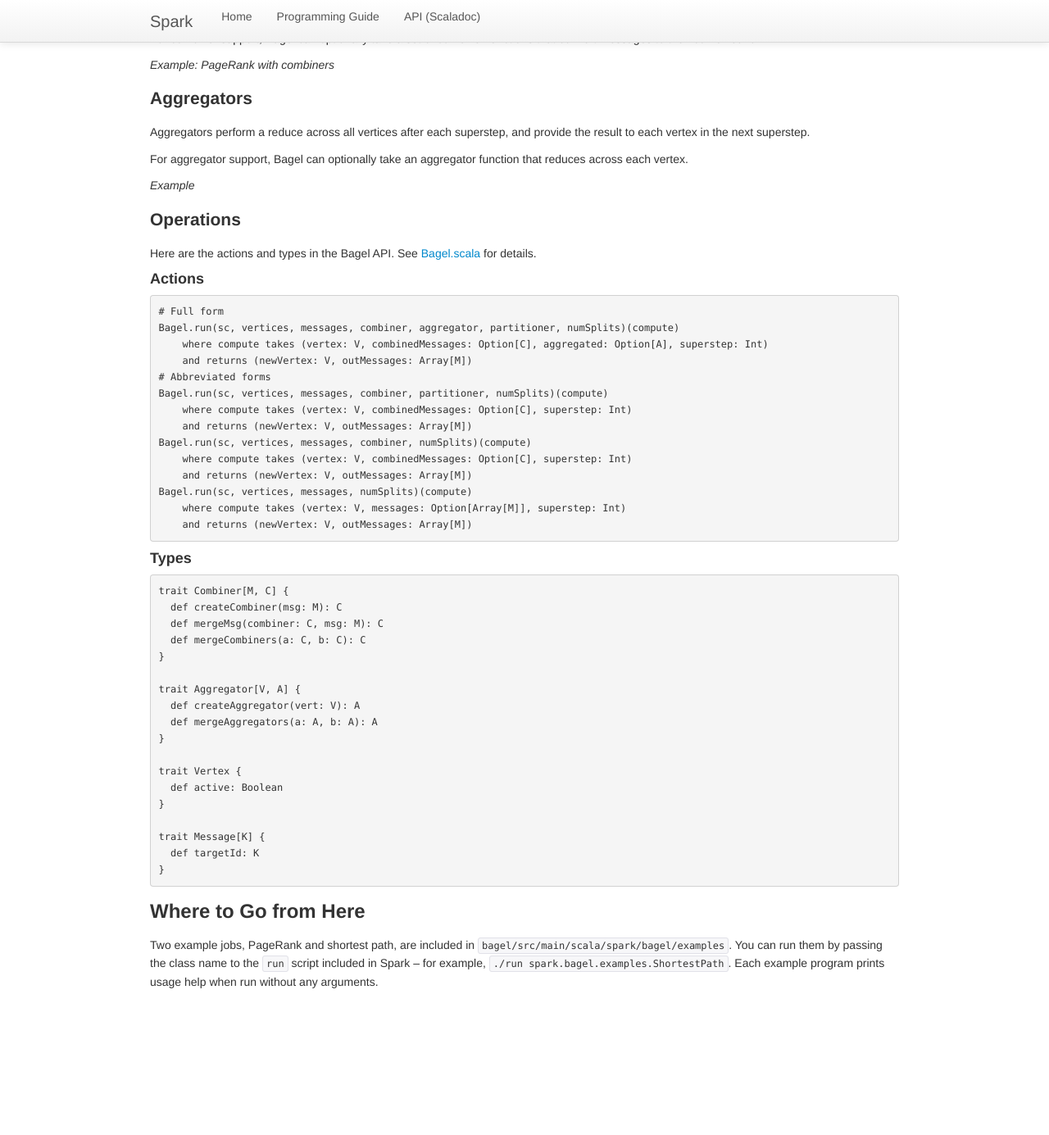
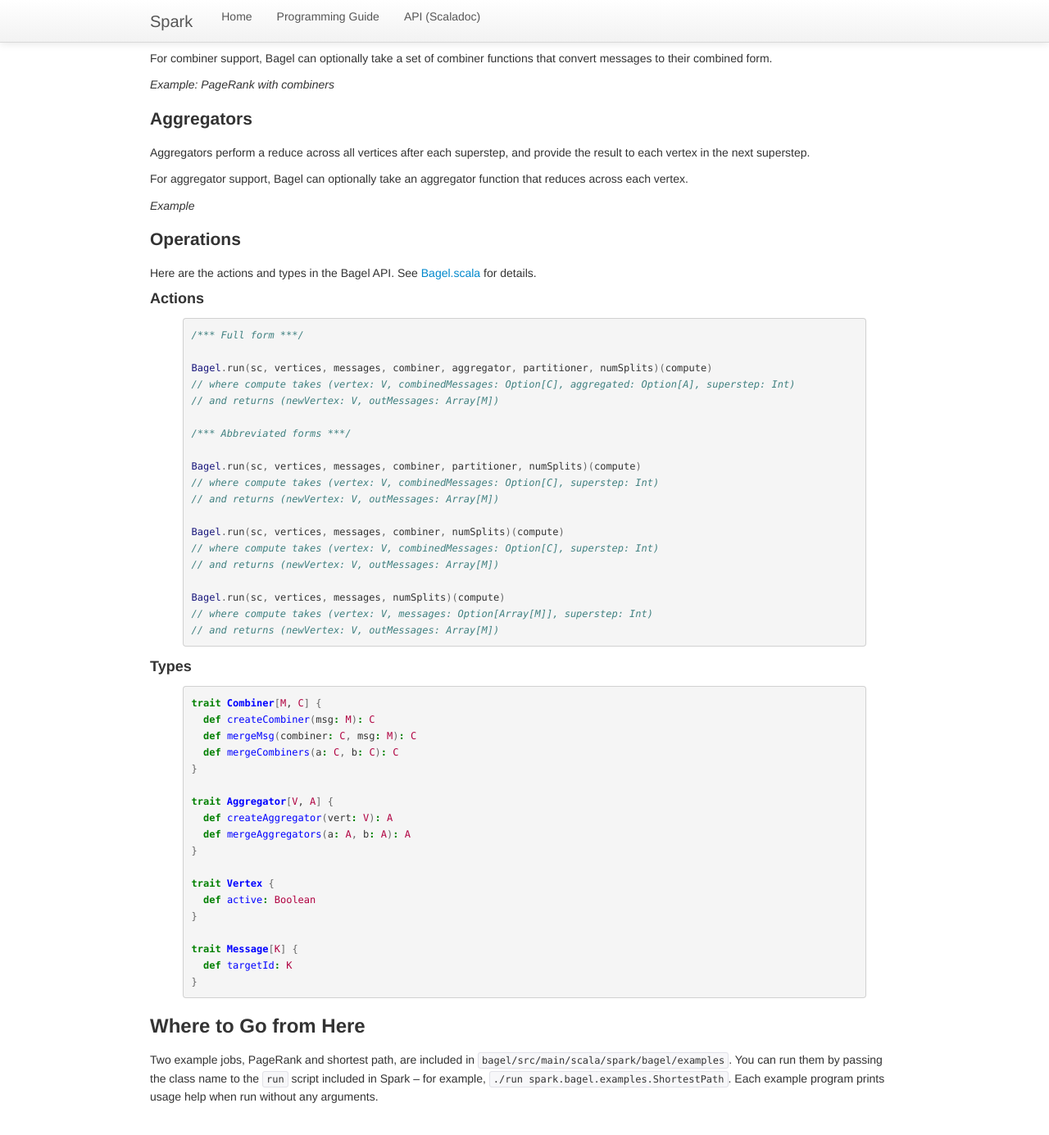
Before and after one commit to jaricftw/spark, a Jekyll site: the page built from docs/bagel-programming-guide.md, in a window 1280 px wide and 1400 px high, scrolled down 1914 px. Shown: the top 1385 px of the window at 82% size. Built offline with Jekyll 4.4.1, drawn with Linux system fonts in a browser that asks for light colours; nearby versions of some CDN libraries; before the commit the page ends 3173 px from its top, so only the background shows below that; some of the changed text lies outside the part shown.

Commit message:
Making the link to api scaladocs work and migrating other code snippets to use pygments syntax highlighting.

```diff
--- a/docs/_layouts/global.html
+++ b/docs/_layouts/global.html
@@ -44,7 +44,7 @@
                             <!--TODO(andyk): Add class="active" attribute to li some how.-->
                             <li><a href="{{HOME_PATH}}index.html">Home</a></li>
                             <li><a href="{{HOME_PATH}}programming-guide.html">Programming Guide</a></li>
-                            <li><a href="{{HOME_PATH}}api">API (Scaladoc)</a></li>
+                            <li><a href="{{HOME_PATH}}api.html">API (Scaladoc)</a></li>
                             <!--
                             <li class="dropdown">
                                 <a href="#" class="dropdown-toggle" data-toggle="dropdown">Versions ({{ page.spark-version }})<b class="caret"></b></a>
--- a/docs/bagel-programming-guide.md
+++ b/docs/bagel-programming-guide.md
@@ -27,58 +27,66 @@
 representing the current PageRank of the vertex, and similarly extend
 the `Message` and `Edge` classes. Note that these need to be marked `@serializable` to allow Spark to transfer them across machines. We also import the Bagel types and implicit conversions.
 
-    import spark.bagel._
-    import spark.bagel.Bagel._
+{% highlight scala %}
+import spark.bagel._
+import spark.bagel.Bagel._
 
-    @serializable class PREdge(val targetId: String) extends Edge
+@serializable class PREdge(val targetId: String) extends Edge
 
-    @serializable class PRVertex(
-      val id: String, val rank: Double, val outEdges: Seq[Edge],
-      val active: Boolean) extends Vertex
+@serializable class PRVertex(
+  val id: String, val rank: Double, val outEdges: Seq[Edge],
+  val active: Boolean) extends Vertex
 
-    @serializable class PRMessage(
-      val targetId: String, val rankShare: Double) extends Message
+@serializable class PRMessage(
+  val targetId: String, val rankShare: Double) extends Message
+{% endhighlight %}
 
 Next, we load a sample graph from a text file as a distributed dataset and package it into `PRVertex` objects. We also cache the distributed dataset because Bagel will use it multiple times and we'd like to avoid recomputing it.
 
-    val input = sc.textFile("pagerank_data.txt")
+{% highlight scala %}
+val input = sc.textFile("pagerank_data.txt")
 
-    val numVerts = input.count()
+val numVerts = input.count()
 
-    val verts = input.map(line => {
-      val fields = line.split('\t')
-      val (id, linksStr) = (fields(0), fields(1))
-        val links = linksStr.split(',').map(new PREdge(_))
-      (id, new PRVertex(id, 1.0 / numVerts, links, true))
-    }).cache
+val verts = input.map(line => {
+  val fields = line.split('\t')
+  val (id, linksStr) = (fields(0), fields(1))
+    val links = linksStr.split(',').map(new PREdge(_))
+  (id, new PRVertex(id, 1.0 / numVerts, links, true))
+}).cache
+{% endhighlight %}
 
 We run the Bagel job, passing in `verts`, an empty distributed dataset of messages, and a custom compute function that runs PageRank for 10 iterations.
 
-    val emptyMsgs = sc.parallelize(List[(String, PRMessage)]())
+{% highlight scala %}
+val emptyMsgs = sc.parallelize(List[(String, PRMessage)]())
 
-    def compute(self: PRVertex, msgs: Option[Seq[PRMessage]], superstep: Int)
-    : (PRVertex, Iterable[PRMessage]) = {
-      val msgSum = msgs.getOrElse(List()).map(_.rankShare).sum
-        val newRank =
-          if (msgSum != 0)
-            0.15 / numVerts + 0.85 * msgSum
-          else
-            self.rank
-        val halt = superstep >= 10
-        val msgsOut =
-          if (!halt)
-            self.outEdges.map(edge =>
-              new PRMessage(edge.targetId, newRank / self.outEdges.size))
-          else
-            List()
-        (new PRVertex(self.id, newRank, self.outEdges, !halt), msgsOut)
-    }
+def compute(self: PRVertex, msgs: Option[Seq[PRMessage]], superstep: Int)
+: (PRVertex, Iterable[PRMessage]) = {
+  val msgSum = msgs.getOrElse(List()).map(_.rankShare).sum
+    val newRank =
+      if (msgSum != 0)
+        0.15 / numVerts + 0.85 * msgSum
+      else
+        self.rank
+    val halt = superstep >= 10
+    val msgsOut =
+      if (!halt)
+        self.outEdges.map(edge =>
+          new PRMessage(edge.targetId, newRank / self.outEdges.size))
+      else
+        List()
+    (new PRVertex(self.id, newRank, self.outEdges, !halt), msgsOut)
+}
+{% endhighlight %}
 
-    val result = Bagel.run(sc, verts, emptyMsgs)()(compute)
+val result = Bagel.run(sc, verts, emptyMsgs)()(compute)
 
 Finally, we print the results.
 
-    println(result.map(v => "%s\t%s\n".format(v.id, v.rank)).collect.mkString)
+{% highlight scala %}
+println(result.map(v => "%s\t%s\n".format(v.id, v.rank)).collect.mkString)
+{% endhighlight %}
 
 ### Combiners
 
@@ -102,41 +110,50 @@
 
 #### Actions
 
-    # Full form
-    Bagel.run(sc, vertices, messages, combiner, aggregator, partitioner, numSplits)(compute)
-        where compute takes (vertex: V, combinedMessages: Option[C], aggregated: Option[A], superstep: Int)
-        and returns (newVertex: V, outMessages: Array[M])
-    # Abbreviated forms
-    Bagel.run(sc, vertices, messages, combiner, partitioner, numSplits)(compute)
-        where compute takes (vertex: V, combinedMessages: Option[C], superstep: Int)
-        and returns (newVertex: V, outMessages: Array[M])
-    Bagel.run(sc, vertices, messages, combiner, numSplits)(compute)
-        where compute takes (vertex: V, combinedMessages: Option[C], superstep: Int)
-        and returns (newVertex: V, outMessages: Array[M])
-    Bagel.run(sc, vertices, messages, numSplits)(compute)
-        where compute takes (vertex: V, messages: Option[Array[M]], superstep: Int)
-        and returns (newVertex: V, outMessages: Array[M])
+{% highlight scala %}
+/*** Full form ***/
+
+Bagel.run(sc, vertices, messages, combiner, aggregator, partitioner, numSplits)(compute)
+// where compute takes (vertex: V, combinedMessages: Option[C], aggregated: Option[A], superstep: Int)
+// and returns (newVertex: V, outMessages: Array[M])
+
+/*** Abbreviated forms ***/
+
+Bagel.run(sc, vertices, messages, combiner, partitioner, numSplits)(compute)
+// where compute takes (vertex: V, combinedMessages: Option[C], superstep: Int)
+// and returns (newVertex: V, outMessages: Array[M])
+
+Bagel.run(sc, vertices, messages, combiner, numSplits)(compute)
+// where compute takes (vertex: V, combinedMessages: Option[C], superstep: Int)
+// and returns (newVertex: V, outMessages: Array[M])
+
+Bagel.run(sc, vertices, messages, numSplits)(compute)
+// where compute takes (vertex: V, messages: Option[Array[M]], superstep: Int)
+// and returns (newVertex: V, outMessages: Array[M])
+{% endhighlight %}
 
 #### Types
 
-    trait Combiner[M, C] {
-      def createCombiner(msg: M): C
-      def mergeMsg(combiner: C, msg: M): C
-      def mergeCombiners(a: C, b: C): C
-    }
+{% highlight scala %}
+trait Combiner[M, C] {
+  def createCombiner(msg: M): C
+  def mergeMsg(combiner: C, msg: M): C
+  def mergeCombiners(a: C, b: C): C
+}
 
-    trait Aggregator[V, A] {
-      def createAggregator(vert: V): A
-      def mergeAggregators(a: A, b: A): A
-    }
+trait Aggregator[V, A] {
+  def createAggregator(vert: V): A
+  def mergeAggregators(a: A, b: A): A
+}
 
-    trait Vertex {
-      def active: Boolean
-    }
+trait Vertex {
+  def active: Boolean
+}
 
-    trait Message[K] {
-      def targetId: K
-    }
+trait Message[K] {
+  def targetId: K
+}
+{% endhighlight %}
 
 ## Where to Go from Here
 
```
Also changed, not shown: docs/api.md (added, +11 -0 lines), docs/running-on-mesos.md (+17 -6 lines), docs/spark-debugger.md (+54 -42 lines).
